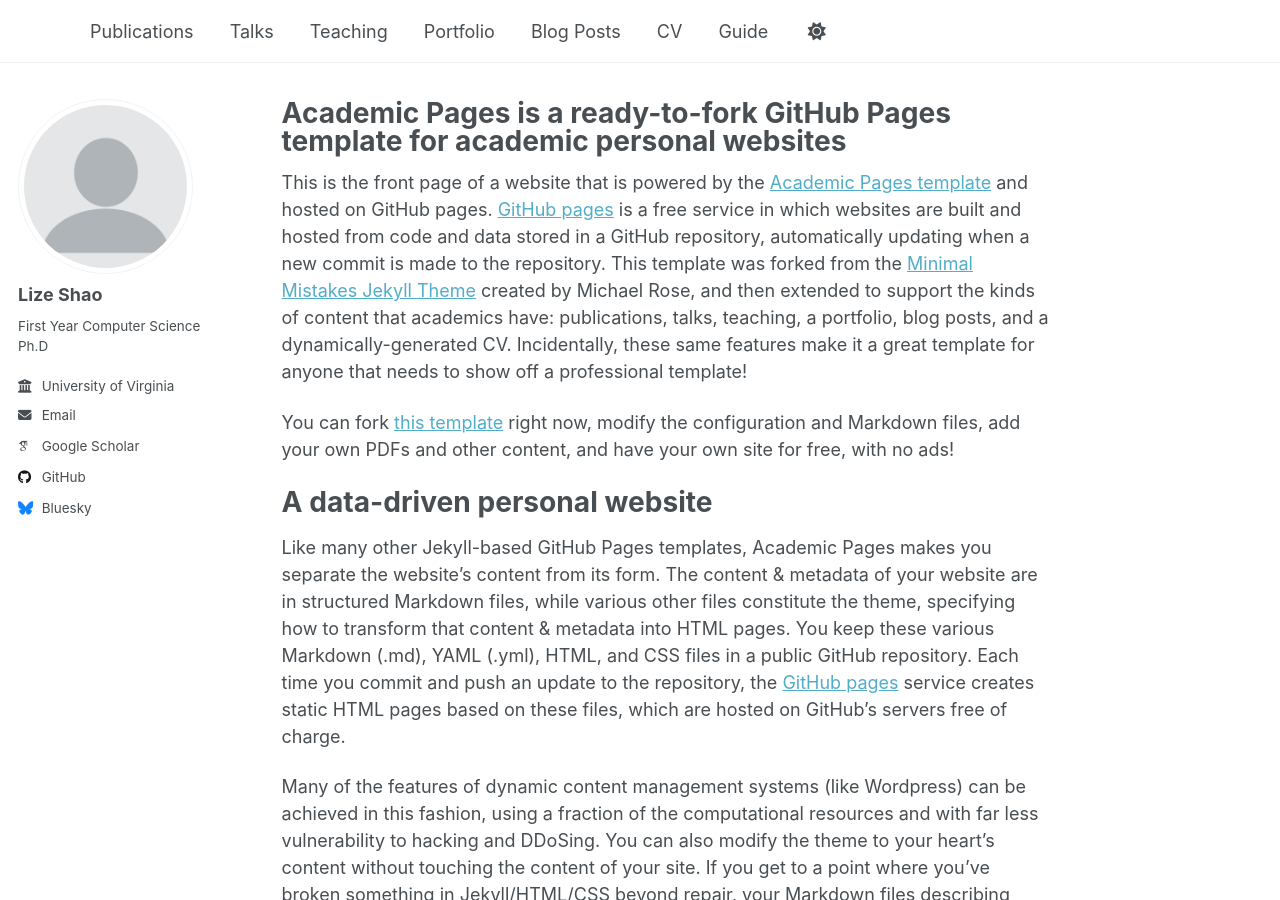
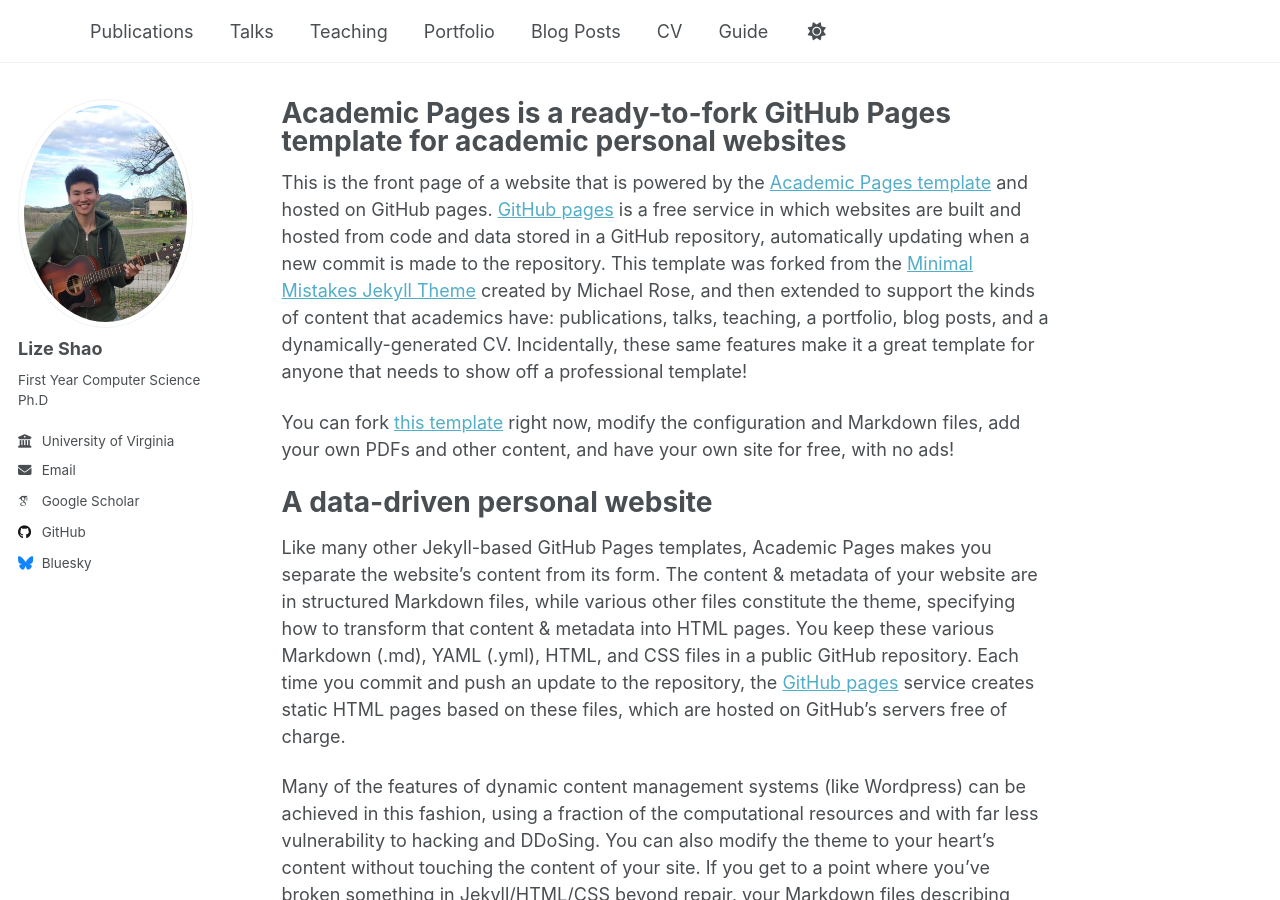
Before and after one commit to slz2003/slz2003.github.io, a Jekyll site: the page built from _pages/about.md, in a window 1280 px wide and 900 px high. Built offline with Jekyll 4.4.1, drawn with Linux system fonts in a browser that asks for light colours; some web fonts are replaced; a script that is not in the unit is left out.

Commit message:
Update _config.yml

```diff
--- a/_config.yml
+++ b/_config.yml
@@ -22,7 +22,7 @@
 #               Additional customization can be done by editing /_includes/author-profile.html
 author:
   # Biographic information
-  avatar           : "profile.png"
+  avatar           : "12804196136475958.jpg"
   name             : "Lize Shao"
   pronouns         : # example: "she/her"
   bio              : "First Year Computer Science Ph.D"
```
